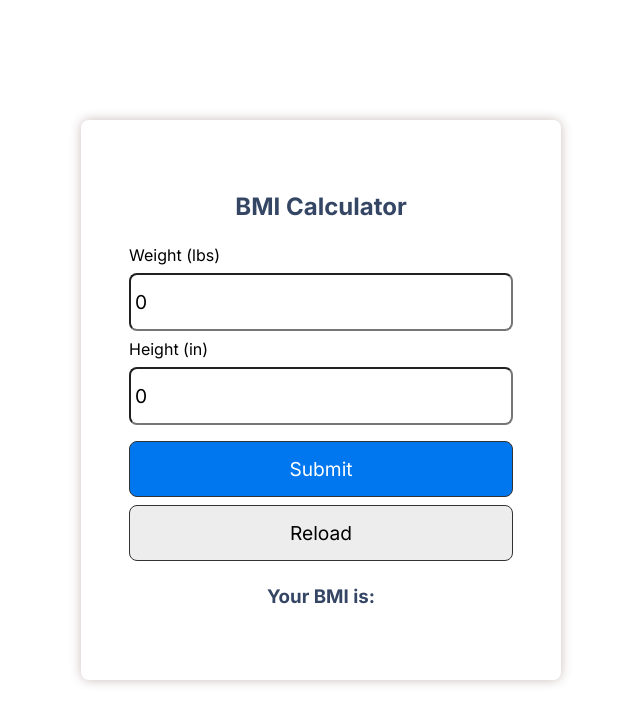
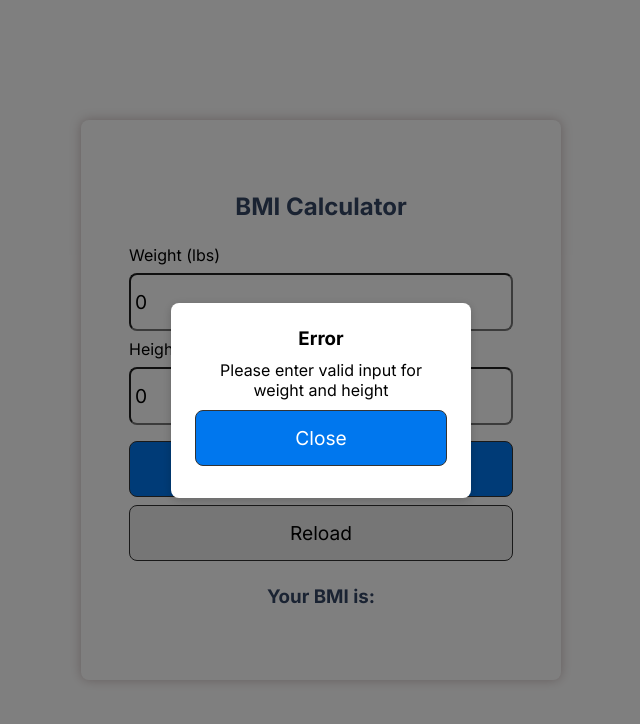
Before and after one commit to iiitl/bmi_calculator, a React (Create React App) app: page / in a window 1280 px wide. Both pictures are taken after a click on the button "Submit". Shown: the top 724 px of the page, without its empty margins (319-959 px from the left). Built offline with nearby package versions, Linux system fonts and the light colour scheme.

Commit message:
improved error handling

```diff
--- a/src/App.css
+++ b/src/App.css
@@ -36,3 +36,26 @@
     transform: rotate(360deg);
   }
 }
+
+
+.error-dialog-overlay {
+  position: fixed;
+  top: 0;
+  left: 0;
+  right: 0;
+  bottom: 0;
+  background: rgba(0, 0, 0, 0.5);
+  display: flex;
+  align-items: center;
+  justify-content: center;
+  z-index: 10;
+}
+
+.error-dialog {
+  background: #fff;
+  padding: 1.5rem;
+  border-radius: 8px;
+  width: 300px;
+  box-shadow: 0 2px 10px rgba(0, 0, 0, 0.2);
+  text-align: center;
+}
--- a/src/App.js
+++ b/src/App.js
@@ -1,6 +1,18 @@
 import './App.css';
 import './index.css'
 import React, {useState} from 'react'
+
+function ErrorDialog({ message, onClose }) {
+  return (
+    <div className="error-dialog-overlay">
+      <div className="error-dialog">
+        <h3>Error</h3>
+        <p>{message}</p>
+        <button className='btn btn-error' onClick={onClose}>Close</button>
+      </div>
+    </div>
+  );
+}
 
 function App() {
   // state
@@ -8,14 +20,20 @@ function App() {
   const [height, setHeight] = useState(0)
   const [bmi, setBmi] = useState('')
   const [message, setMessage] = useState('')
+  const [error, setError] = useState('');
 
   let calcBmi = (event) => {
     event.preventDefault()
     console.log(event);
 
-    if (weight === 0 || height === 0) {
-      alert('Please enter a valid weight and height')
-    } else {
+    const weightNum = Number(weight)
+    const heightNum = Number(height)
+    if (isNaN(weightNum) || isNaN(heightNum) || weightNum <= 0 || heightNum <= 0) {
+      setError('Please enter valid input for weight and height');
+      return
+    }
+
+
       let bmi = (weight / (height * height) * 703)
       setBmi(bmi.toFixed(1))
 
@@ -31,10 +49,14 @@ function App() {
         }
 
     }
-  }
+
 
   let reload = () => {
     window.location.reload()
+  }
+
+  const closeErrorDialog = () => {
+    setError('');
   }
 
 
@@ -61,6 +83,7 @@ function App() {
           <p>{message}</p>
         </div>
     </div>
+    {error && <ErrorDialog message={error} onClose={closeErrorDialog} />}
   </div>
   );
 }
```
